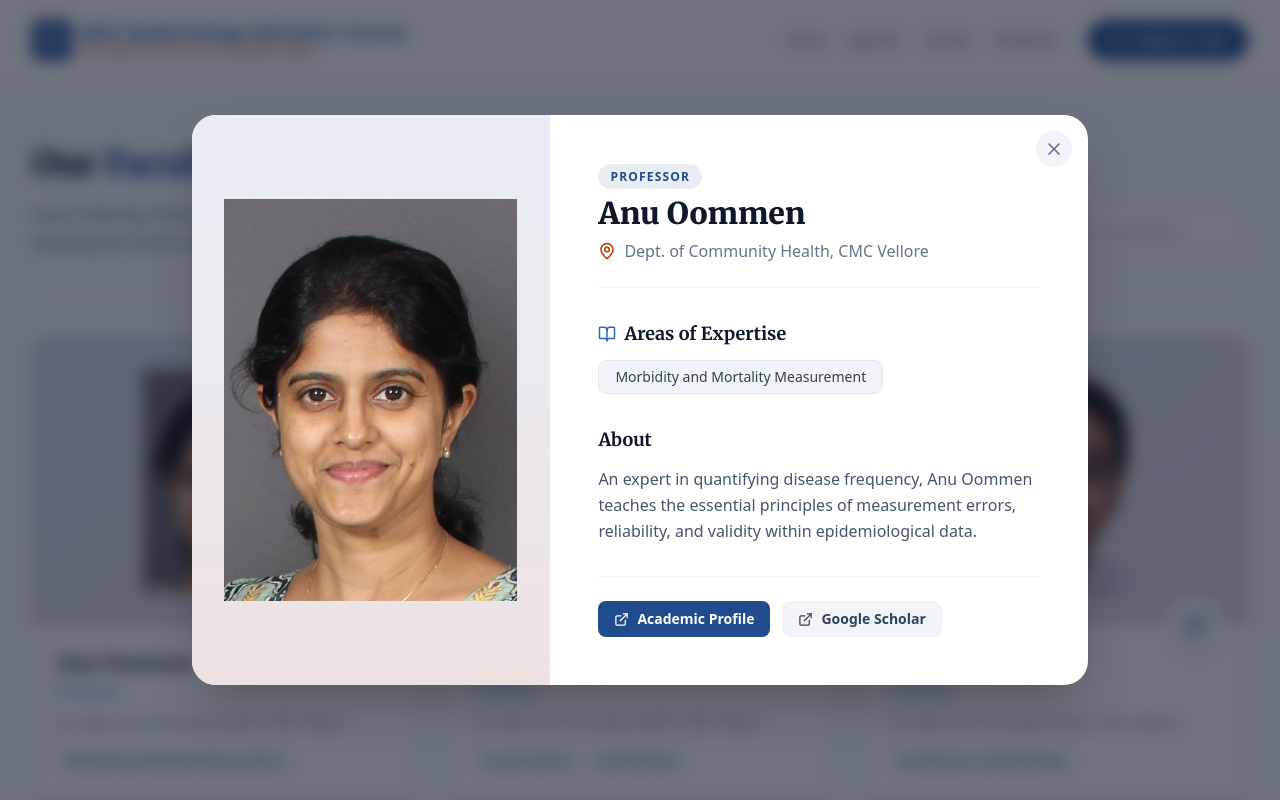
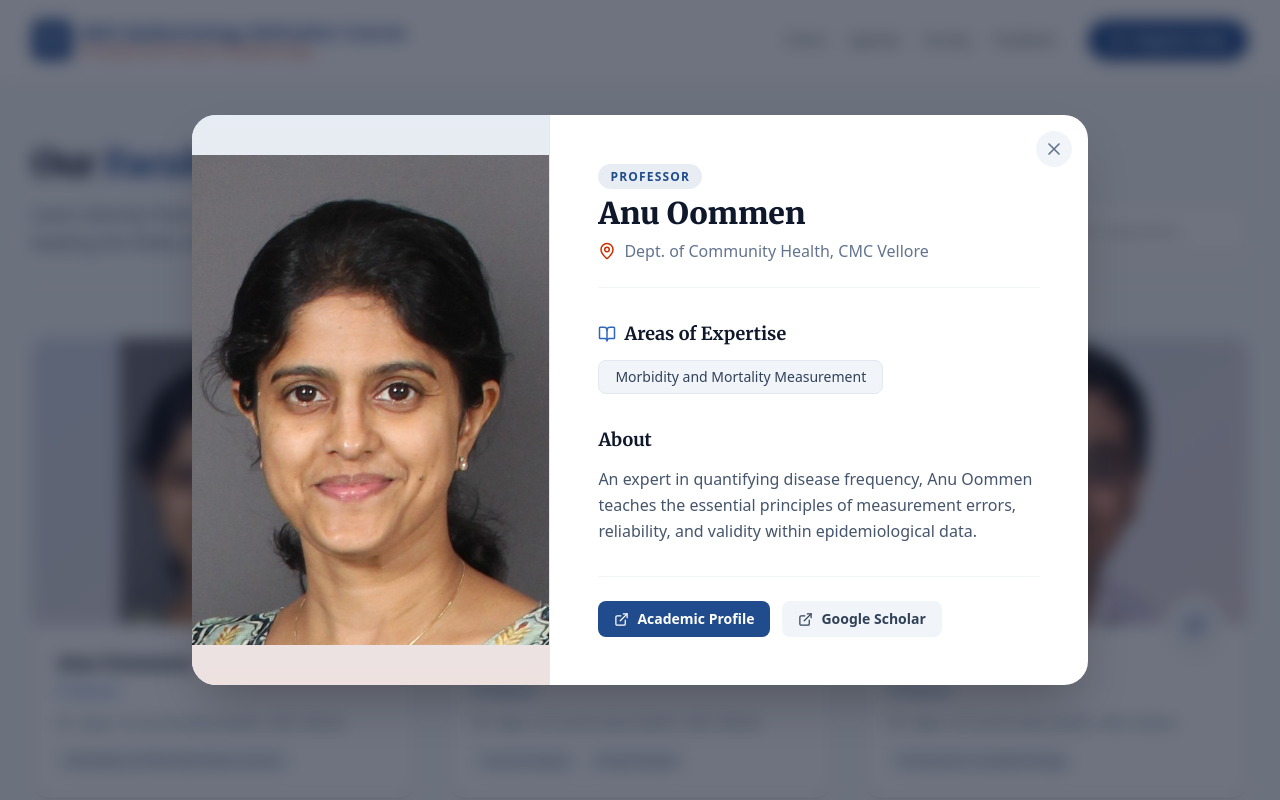
Before and after one commit to jebujohn/cmc-epi-bio-course, a Next.js app: page /faculty in a window 1280 px wide. Both pictures are taken after a click on the element 224 px from the left and 567 px from the top of the page. Shown: the top 800 px of the page. Built offline with nearby package versions, Linux system fonts and the light colour scheme.

Commit message:
Zoomed in faculty images for Anu Oommen and Jacob John by removing padding

```diff
--- a/src/app/faculty/page.tsx
+++ b/src/app/faculty/page.tsx
@@ -157,7 +157,7 @@ export default function FacultyPage() {
                                         src={faculty.image}
                                         alt={faculty.name}
                                         fill
-                                        className={`${faculty.fit === 'contain' ? 'object-contain p-8' : 'object-cover'} group-hover:scale-105 transition-transform duration-500`}
+                                        className={`${faculty.fit === 'contain' ? 'object-contain' : 'object-cover'} group-hover:scale-105 transition-transform duration-500`}
                                         style={{ objectPosition: faculty.imagePosition ?? "center 20%" }}
                                     />
                                 ) : (
@@ -238,7 +238,7 @@ export default function FacultyPage() {
                                             src={selectedFaculty.image}
                                             alt={selectedFaculty.name}
                                             fill
-                                            className={`${selectedFaculty.fit === 'contain' ? 'object-contain p-8' : 'object-cover'}`}
+                                            className={`${selectedFaculty.fit === 'contain' ? 'object-contain' : 'object-cover'}`}
                                             style={{ objectPosition: selectedFaculty.imagePosition ?? "center 20%" }}
                                         />
                                     ) : (
```
